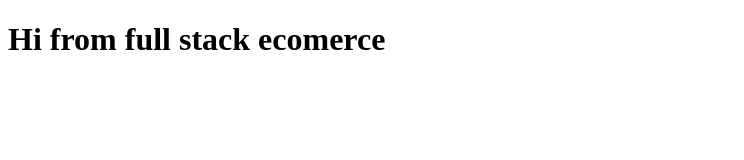
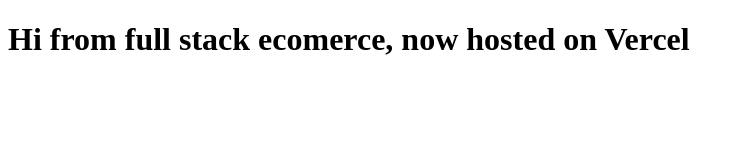
Before and after one commit to yankiweiss/full-stack-plumbing-ecomerce, a website: page index.html in a window 1280 px wide. Shown: the whole page, without its empty margins (0-744 px from the left). Drawn offline with Linux system fonts and the light colour scheme.

Commit message:
yes and no

```diff
--- a/index.html
+++ b/index.html
@@ -7,7 +7,7 @@
 </head>
 <body>
 
-    <h1>Hi from full stack ecomerce</h1>
+    <h1>Hi from full stack ecomerce, now hosted on Vercel</h1>
 
 </body>
 </html>
```
